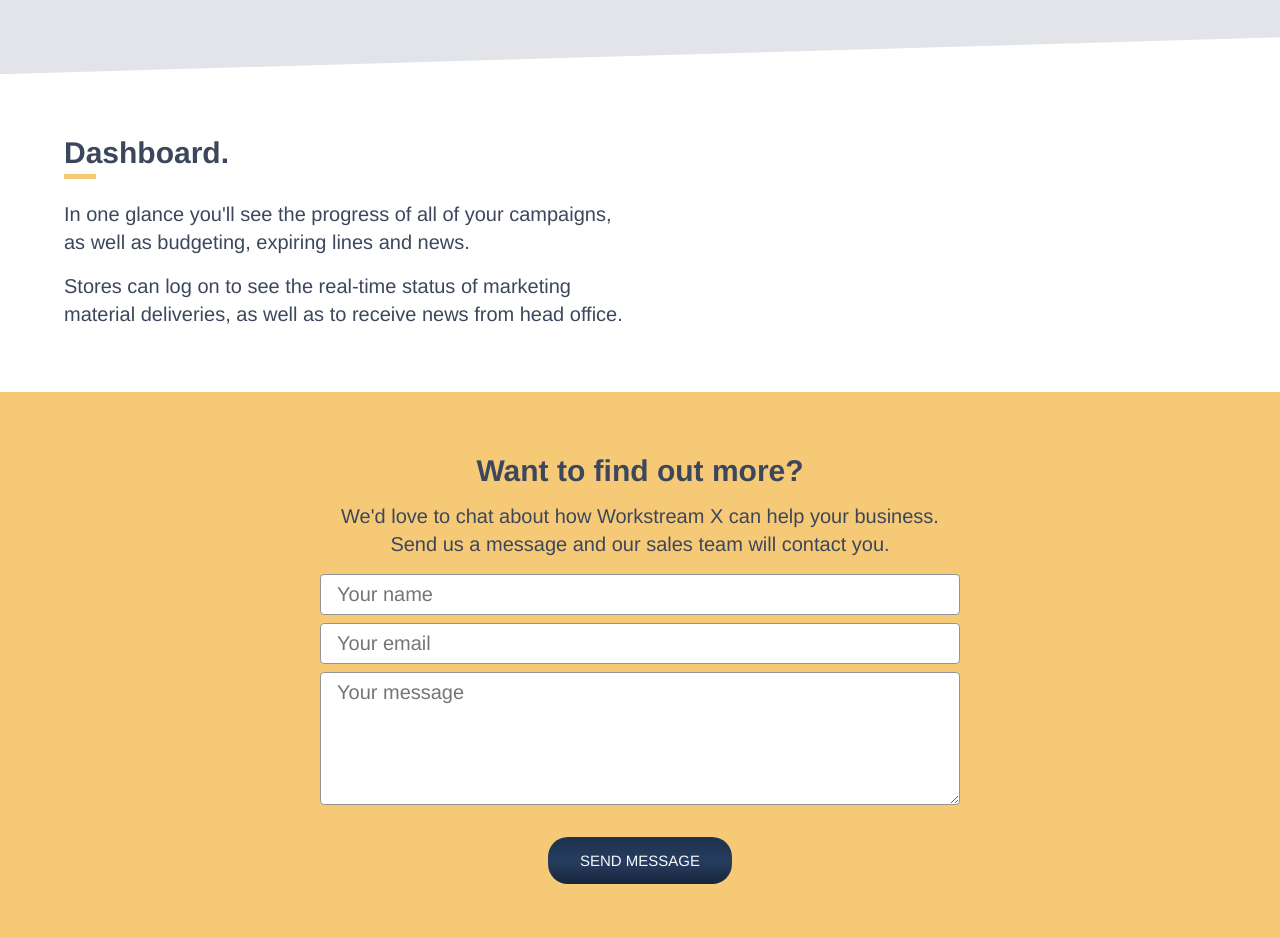
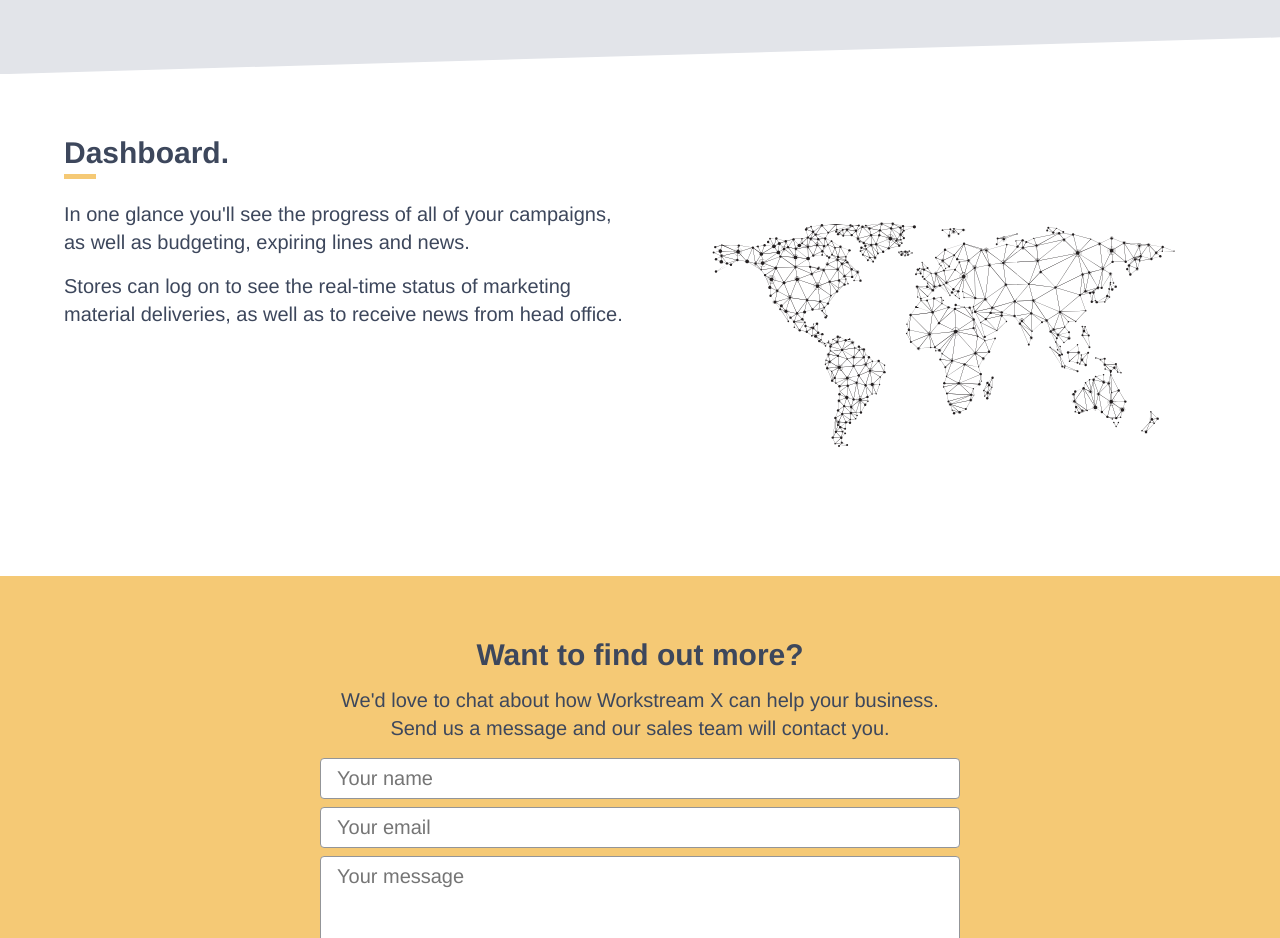
Before and after one commit to oliverjam/workstream-website, a website: page public/index.html in a window 1280 px wide. Shown: the part 2000-2938 px from the top of the page. Drawn offline with Linux system fonts and the light colour scheme.

Commit message:
Switch to using a normal image for the map
Relates #15

```diff
--- a/public/index.html
+++ b/public/index.html
@@ -182,8 +182,7 @@
             <p class="section__copy">Stores can log on to see the real-time status of marketing material deliveries, as well as to receive news from head office.</p>
           </div>
           <div class="grid__item u-center">
-
-
+            <img src="img/world.svg" alt="">
           </div>
         </div>
       </div>
```
Also changed, not shown: public/img/world.svg (added).
